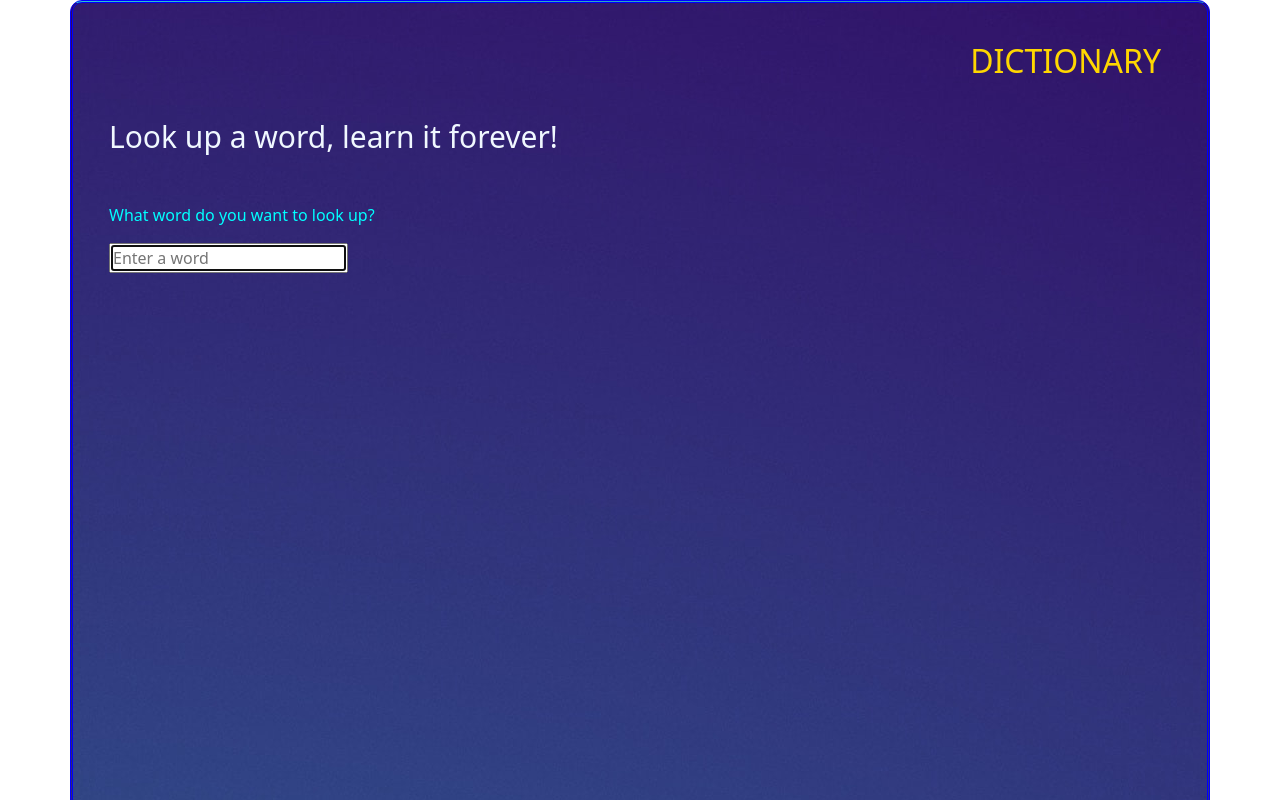
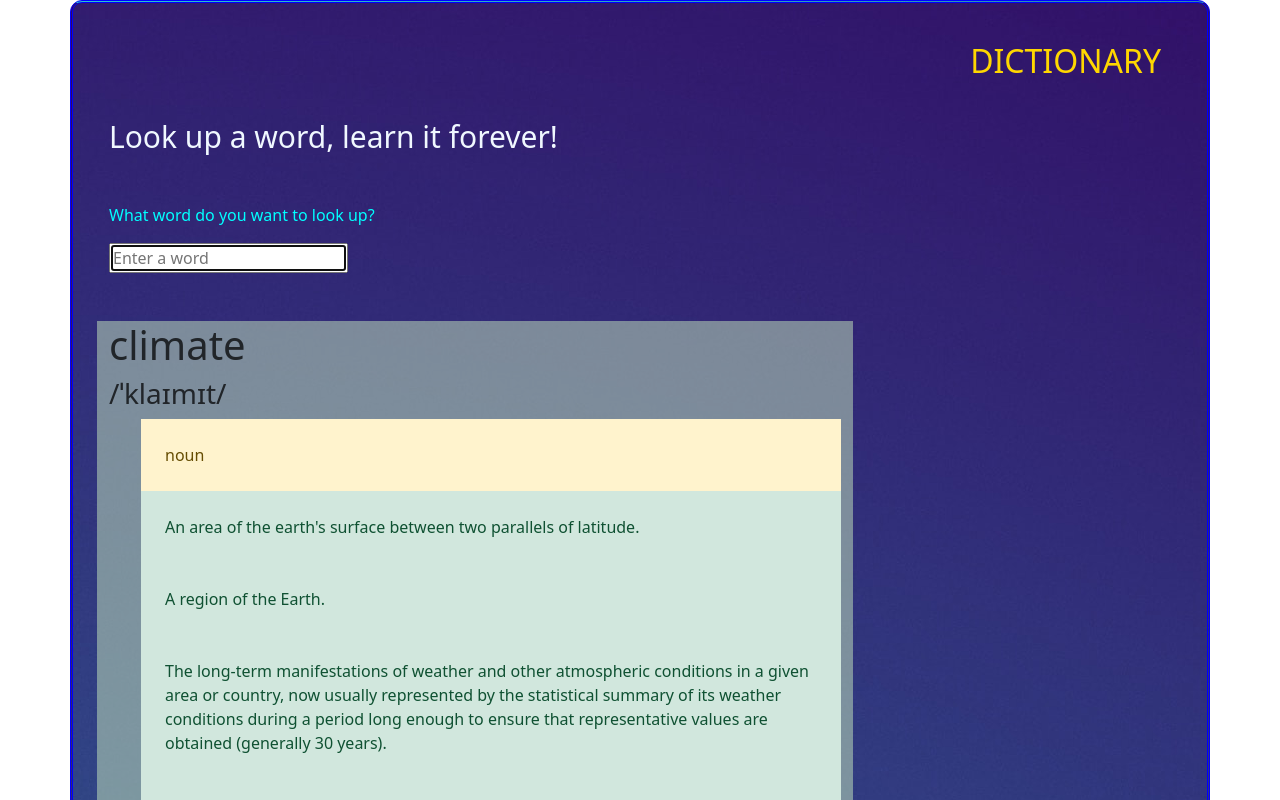
Before and after one commit to fenilaphilip/Dictionary, a React (Create React App) app: page / in a window 1280 px wide. Shown: the top 800 px of the page. Built offline with nearby package versions, Linux system fonts and the light colour scheme.

Commit message:
displaying meaning

```diff
--- a/src/App.css
+++ b/src/App.css
@@ -26,5 +26,6 @@
   font-size: 30px;
 }
 .display {
-  color: aliceblue;
+  margin: 30px;
+  background-color: rgba(199, 232, 189, 0.511);
 }
--- a/src/App.js
+++ b/src/App.js
@@ -4,7 +4,50 @@ import Search from "./Search";
 import Result from "./Result";
 
 export default function App() {
-  const [results, setResults] = useState(null);
+  const [results, setResults] = useState({
+    word: "climate",
+    phonetic: "/ˈklaɪmɪt/",
+    meanings: [
+      {
+        partOfSpeech: "noun",
+        definitions: [
+          {
+            definition:
+              "An area of the earth's surface between two parallels of latitude.",
+            synonyms: [],
+            antonyms: [],
+          },
+          {
+            definition: "A region of the Earth.",
+            synonyms: [],
+            antonyms: [],
+          },
+          {
+            definition:
+              "The long-term manifestations of weather and other atmospheric conditions in a given area or country, now usually represented by the statistical summary of its weather conditions during a period long enough to ensure that representative values are obtained (generally 30 years).",
+            synonyms: [],
+            antonyms: [],
+          },
+          {
+            definition:
+              "The context in general of a particular political, moral etc. situation.",
+            synonyms: [],
+            antonyms: [],
+            example:
+              "Industries that require a lot of fossil fuels are unlikely to be popular in the current political climate.",
+          },
+        ],
+        synonyms: [],
+        antonyms: [],
+      },
+      {
+        partOfSpeech: "verb",
+        definitions: [{ definition: "To dwell.", synonyms: [], antonyms: [] }],
+        synonyms: [],
+        antonyms: [],
+      },
+    ],
+  });
 
   return (
     <div className="App container col-m-8">
--- /dev/null
+++ b/src/Meaning.js
@@ -0,0 +1,26 @@
+import React from "react";
+
+export default function Meaning(props) {
+  let partOfSpeech = props.partOfSpeech;
+  let definitions = props.definitions;
+  console.log(partOfSpeech);
+  console.log(definitions);
+
+  return (
+    <ul>
+      <li className="list-group-item list-group-item-warning p-4">
+        {partOfSpeech}
+      </li>
+      {definitions.map(function(element, index) {
+        return (
+          <li
+            key={index}
+            className="list-group-item list-group-item-success p-4"
+          >
+            {element.definition}
+          </li>
+        );
+      })}
+    </ul>
+  );
+}
--- a/src/Result.js
+++ b/src/Result.js
@@ -1,17 +1,21 @@
 import React from "react";
+import Meaning from "./Meaning";
 
 export default function Result(props) {
   if (props.results !== null) {
     return (
-      <div className="card-body m-4">
-        <div className="display">{props.results.word}</div>
-        <div className="display">{props.results.phonetic}</div>
-        <div className="display">
-          {/* <ul>
-            {props.results.meanings.map(function(element, index) {
-              return <li key={index}>{element.definition}</li>;
-            })}
-          </ul> */}
+      <div className="row">
+        <div className="display col-lg-8 m-4">
+          <h1>{props.results.word}</h1>
+          <h3>{props.results.phonetic}</h3>
+          {props.results.meanings.map(function(element, key) {
+            return (
+              <Meaning
+                partOfSpeech={element.partOfSpeech}
+                definitions={element.definitions}
+              />
+            );
+          })}
         </div>
       </div>
     );
```
Also changed, not shown: src/sampleData.json (added, +21 -0 lines).
